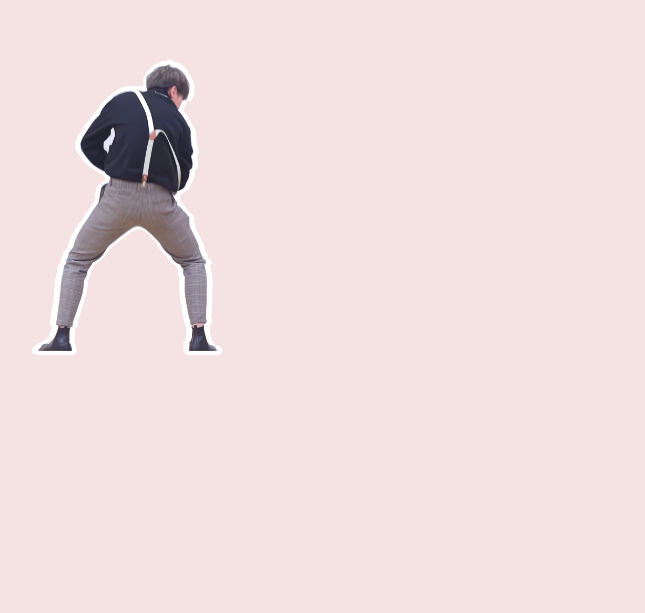
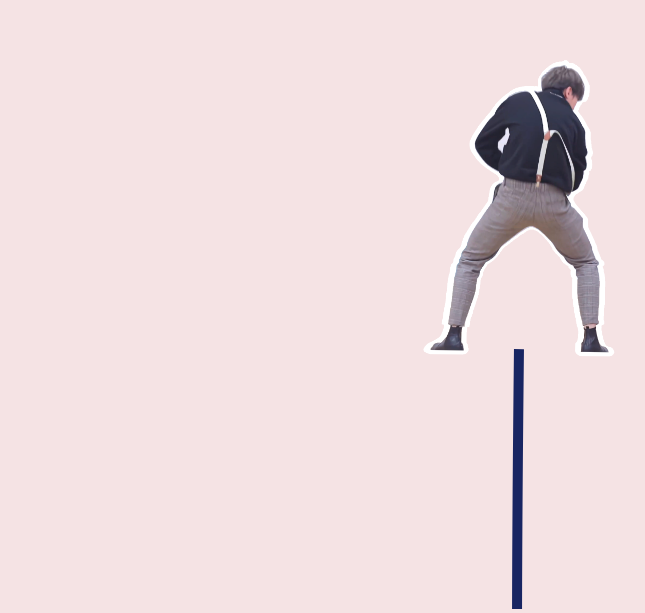
Before and after one commit to SyMind/ji, a Next.js app: page / in a window 1280 px wide. Shown: the part 191-804 px from the top of the page, without its empty margins (123-768 px from the left). Built offline with nearby package versions, Linux system fonts and the light colour scheme.

Commit message:
adjust animation

```diff
--- a/pages/index.tsx
+++ b/pages/index.tsx
@@ -15,7 +15,11 @@ const Home: NextPage = () => {
     }
   }, [])
 
-  return <div className={styles.stage} ref={container} />
+  return (
+    <div className={styles.container}>
+      <div className={styles.stage} ref={container} />
+    </div>
+  )
 }
 
 export default Home
--- a/src/ikun.ts
+++ b/src/ikun.ts
@@ -189,20 +189,30 @@ class IKun {
 
     play = () => {
         const {transient, dancing, crazy} = this.audio
-        if (Math.abs(this.v.r) <= 4) {
+        if (Math.abs(this.v.r) <= 6) {
+            transient.currentTime = 0
             transient.play()
+            dancing.pause()
+            crazy.pause()
         }
-        if (Math.abs(this.v.r) > 4 && Math.abs(this.v.r) <= 30) {
+        if (Math.abs(this.v.r) > 6 && Math.abs(this.v.r) <= 30) {
+            dancing.currentTime = 0
             dancing.play()
+            transient.pause()
+            crazy.pause()
         }
         if (Math.abs(this.v.r) > 30) {
+            crazy.currentTime = 0
             crazy.play()
+            transient.pause()
+            dancing.pause()
         }
     }
 
     draw = () => {
         const { r, y } = this.v
-        this.image.style.transform = `rotate(${r}deg) translateX(${r}px) translateY(${y}px)`
+        const x = r * 5
+        this.image.style.transform = `rotate(${r}deg) translateX(${x}px) translateY(${y}px)`
 
         const {context, width, height} = this
 
@@ -219,7 +229,7 @@ class IKun {
         )
         context.moveTo(
             0,
-            140
+            200
         )
 
         const cx = 0
@@ -254,13 +264,8 @@ class IKun {
 
         const now = Date.now()
 
-        if (!this.last) {
-            this.last = now
-            return
-        }
-
         let i = this.inertia
-        const delta = now - this.last
+        const delta = this.last ? now - this.last : 16
         if(delta < 16){ // 如果单帧间隔超过 16ms 那就躺平不处理
             i = i / FRAME * delta
         }
@@ -278,7 +283,7 @@ class IKun {
         this.v.t = t * d
         this.v.y = y
 
-        // 小于一定动作时停止重绘 #20
+        // 小于一定动作时停止重绘
         if(
             Math.max(
                 Math.abs(this.v.w),
--- a/styles/Home.module.css
+++ b/styles/Home.module.css
@@ -1,3 +1,10 @@
+.container {
+    position: fixed;
+    bottom: 0;
+    left: 50%;
+    transform: translateX(-50%);
+}
+
 .stage {
     position: absolute;
     bottom: 0;
```
